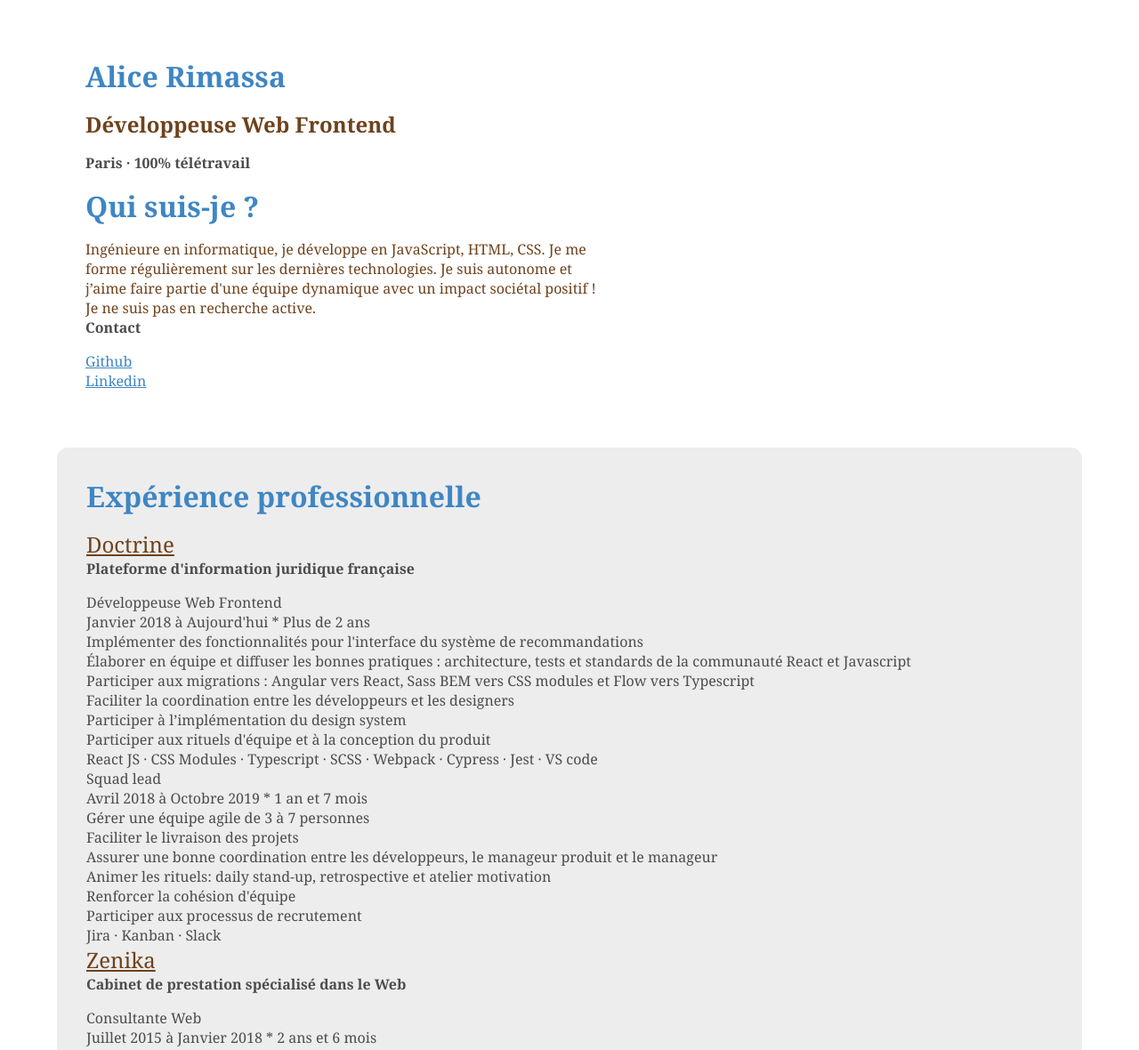
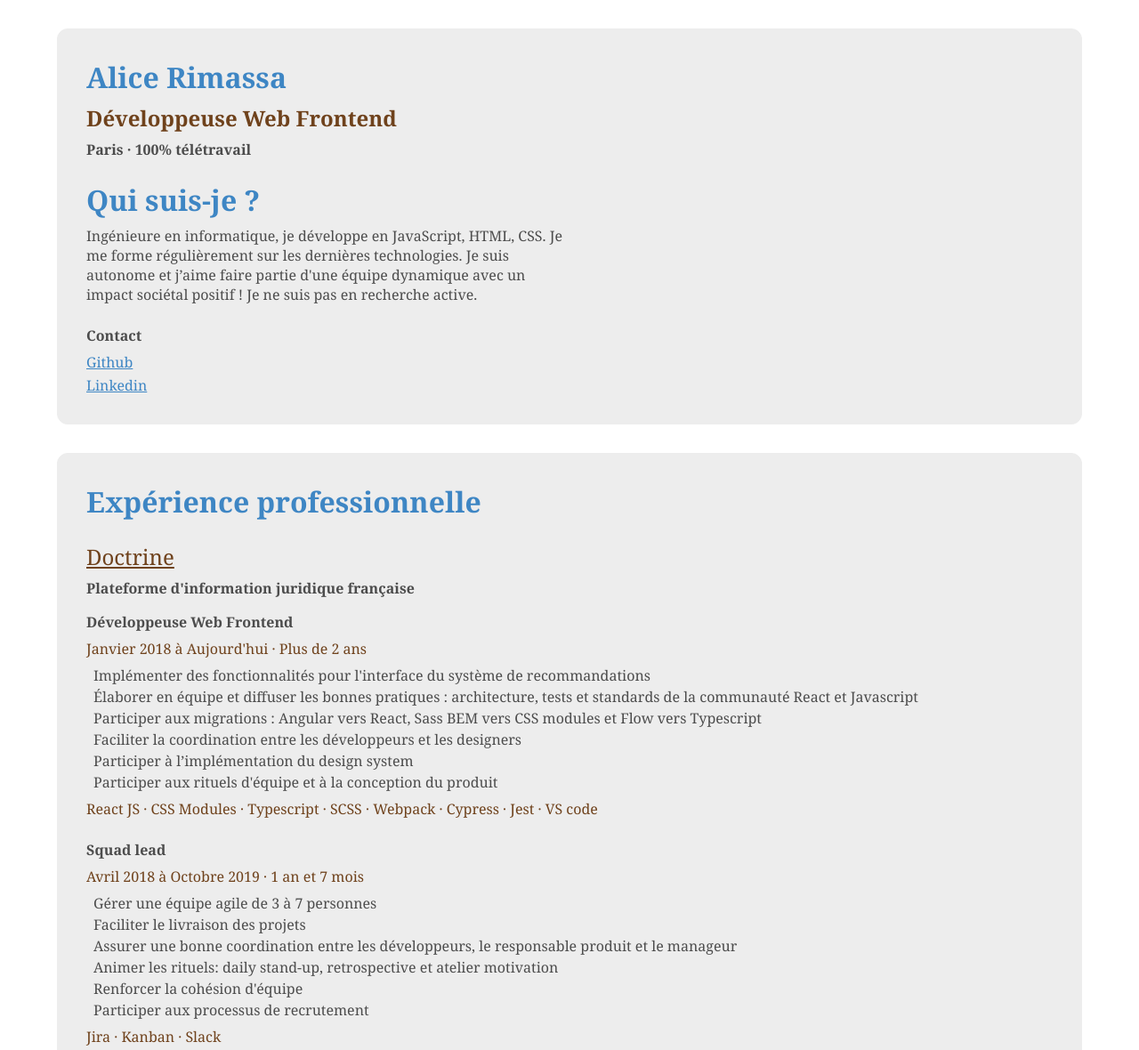
Before and after one commit to eponae/my-cv, a Gatsby site: page / in a window 1280 px wide. Shown: the top 1180 px of the page at 89% size. Built offline with nearby package versions, Linux system fonts and the light colour scheme; Gatsby itself is replaced by a stand-in of ours.

Commit message:
First version

```diff
--- a/src/components/company.tsx
+++ b/src/components/company.tsx
@@ -6,15 +6,56 @@ type Props = {
   company: CompanyType;
 };
 
+const CompanyWrapper = styled.div`
+  padding-top: 16px;
+  padding-bottom: 16px;
+`;
+
 const CompanyName = styled.a`
   font-size: ${({ theme }) => theme.h2FontSize};
   color: ${({ theme }) => theme.colors.brown};
+  display: inline-block;
+  padding-bottom: 8px;
+`;
+
+const Experience = styled.li`
+  &:not(:first-child) {
+    padding-top: 16px;
+  }
+`;
+
+const Job = styled.div`
+  padding-top: 8px;
+  padding-bottom: 8px;
+  font-weight: 600;
+`;
+
+const Date = styled.div`
+  color: ${({ theme }) => theme.colors.brown};
+  padding-bottom: 8px;
+  font-weight: 500;
+`;
+
+const TaskList = styled.ul`
+  padding-left: 8px;
+`;
+
+const Task = styled.li`
+  &:not(:last-child) {
+    padding-bottom: 2px;
+  }
+`;
+
+const Environment = styled.p`
+  padding-top: 8px;
+  color: ${({ theme }) => theme.colors.brown};
+  font-weight: 500;
 `;
 
 const Company: FC<Props> = ({ company }) => {
   const { company: companyDescription, experiences, id } = company;
   return (
-    <div>
+    <CompanyWrapper>
       <CompanyName
         href={companyDescription.link}
         target="_blank"
@@ -25,19 +66,19 @@ const Company: FC<Props> = ({ company }) => {
       <h3>{companyDescription.description}</h3>
       <ul>
         {experiences.map((experience, expIndex) => (
-          <li key={`${id}-exp-${expIndex}`}>
-            <div>{experience.job}</div>
-            <div>{experience.date}</div>
-            <ul>
+          <Experience key={`${id}-exp-${expIndex}`}>
+            <Job>{experience.job}</Job>
+            <Date>{experience.date}</Date>
+            <TaskList>
               {experience.tasks.map((task, taskIndex) => (
-                <li key={`${id}-task-${expIndex}-${taskIndex}`}>{task}</li>
+                <Task key={`${id}-task-${expIndex}-${taskIndex}`}>{task}</Task>
               ))}
-            </ul>
-            <p>{experience.environment.join(' · ')}</p>
-          </li>
+            </TaskList>
+            <Environment>{experience.environment.join(' · ')}</Environment>
+          </Experience>
         ))}
       </ul>
-    </div>
+    </CompanyWrapper>
   );
 };
 
--- a/src/components/education.tsx
+++ b/src/components/education.tsx
@@ -90,7 +90,7 @@ const Education: FC = () => {
           <TimelineMobile>
             <ul>
               {certificates.list.map((certificate) => (
-                <Certificate key={certificate.id}>
+                <Certificate key={`mobile-${certificate.id}`}>
                   <Year>{certificate.year}</Year>
                   <span>{` ${certificate.title} ${certificate.info}`}</span>
                 </Certificate>
--- a/src/components/header.tsx
+++ b/src/components/header.tsx
@@ -8,13 +8,26 @@ import { mediaQueries } from './theme';
 const HeaderWrapper = styled.header`
   text-align: left;
   padding: ${({ theme }) => theme.padding};
+  border-radius: ${({ theme }) => theme.borderRadius};
+  border: 1px solid ${({ theme }) => theme.colors.lightGray};
+  background-color: ${({ theme }) => theme.colors.lightGray};
+`;
+
+const SummaryTitle = styled.h1`
+  padding-top: 16px;
+`;
+
+const SummaryDescription = styled.p`
+  font-weight: 500;
+  padding-bottom: 24px;
   max-width: 50%;
   ${mediaQueries('sm')`max-width: 100%;`}
 `;
 
-const SummaryDescription = styled.p`
-  font-weight: 500;
-  color: ${({ theme }) => theme.colors.brown};
+const Contact = styled.li`
+  &:not(:first-child) {
+    padding-top: 4px;
+  }
 `;
 
 const Header: FC = () => {
@@ -70,16 +83,16 @@ const Header: FC = () => {
         {` · `}
         {basics.mode}
       </h3>
-      <h1>{summary.title}</h1>
+      <SummaryTitle>{summary.title}</SummaryTitle>
       <SummaryDescription>{summary.description}</SummaryDescription>
       <h3>{contact.title}</h3>
       <ul>
-        {contact.list.map((link, index) => (
-          <li key={`${link.id}`}>
+        {contact.list.map((link) => (
+          <Contact key={`${link.id}`}>
             <a href={link.link} target="_blank" rel="noreferrer noopener">
               {link.name}
             </a>
-          </li>
+          </Contact>
         ))}
       </ul>
     </HeaderWrapper>
--- a/src/components/theme.tsx
+++ b/src/components/theme.tsx
@@ -48,7 +48,7 @@ export const AppStyles = createGlobalStyle<{ theme: ThemeType }>`
     margin: 0;
   }
   h1, h2, h3 {
-    padding-bottom: 16px;
+    padding-bottom: 8px;
   }
   ul {
     list-style-type: none;
--- a/src/components/timeline.tsx
+++ b/src/components/timeline.tsx
@@ -1,4 +1,4 @@
-import React, { FC } from 'react';
+import React, { FC, Fragment } from 'react';
 import styled from 'styled-components';
 import { EducationType } from '../types/types';
 import Tooltip from 'react-tooltip';
@@ -64,13 +64,8 @@ const Timeline: FC<Props> = ({ data }) => {
         {data.map((certificate) => {
           const left = ((endYear - certificate.year) * 100) / totalYears;
           return (
-            <>
-              <Circle
-                key={certificate.id}
-                left={`${left}%`}
-                data-tip
-                data-for={certificate.id}
-              >
+            <Fragment key={`desktop-${certificate.id}`}>
+              <Circle left={`${left}%`} data-tip data-for={certificate.id}>
                 <Text>
                   <TextContent>{certificate.year}</TextContent>
                   <TextInfo>{certificate.title}</TextInfo>
@@ -79,7 +74,7 @@ const Timeline: FC<Props> = ({ data }) => {
               <Tooltip id={certificate.id} effect="solid">
                 {certificate.info}
               </Tooltip>
-            </>
+            </Fragment>
           );
         })}
       </Line>
--- a/src/data/experience.json
+++ b/src/data/experience.json
@@ -12,7 +12,7 @@
         "experiences": [
           {
             "job": "Développeuse Web Frontend",
-            "date": "Janvier 2018 à Aujourd'hui * Plus de 2 ans",
+            "date": "Janvier 2018 à Aujourd'hui · Plus de 2 ans",
             "tasks": [
               "Implémenter des fonctionnalités pour l'interface du système de recommandations",
               "Élaborer en équipe et diffuser les bonnes pratiques : architecture, tests et standards de la communauté React et Javascript",
@@ -34,11 +34,11 @@
           },
           {
             "job": "Squad lead",
-            "date": "Avril 2018 à Octobre 2019 * 1 an et 7 mois",
+            "date": "Avril 2018 à Octobre 2019 · 1 an et 7 mois",
             "tasks": [
               "Gérer une équipe agile de 3 à 7 personnes",
               "Faciliter le livraison des projets",
-              "Assurer une bonne coordination entre les développeurs, le manageur produit et le manageur",
+              "Assurer une bonne coordination entre les développeurs, le responsable produit et le manageur",
               "Animer les rituels: daily stand-up, retrospective et atelier motivation",
               "Renforcer la cohésion d'équipe",
               "Participer aux processus de recrutement"
@@ -57,7 +57,7 @@
         "experiences": [
           {
             "job": "Consultante Web",
-            "date": "Juillet 2015 à Janvier 2018 * 2 ans et 6 mois",
+            "date": "Juillet 2015 à Janvier 2018 · 2 ans et 6 mois",
             "tasks": [
               "3 mois chez Artel en tant que développeuse frontend sur une application de gestion de données remontées par des boîtiers connectés sur des flottes de voitures",
               "3 mois chez Ocea Smart Building en tant que développeuse web sur une application de gestion de patrimoine immobilier",
@@ -77,7 +77,7 @@
           },
           {
             "job": "Stagiaire",
-            "date": "Janvier à Juin 2015 * 6 mois",
+            "date": "Janvier à Juin 2015 · 6 mois",
             "tasks": [
               "Développeuse Web sur une application de gestion des compétences des consultants en interne "
             ],
```
